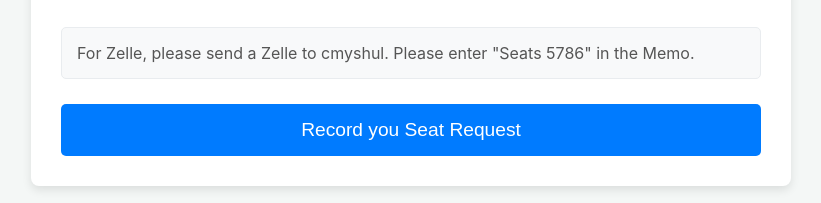
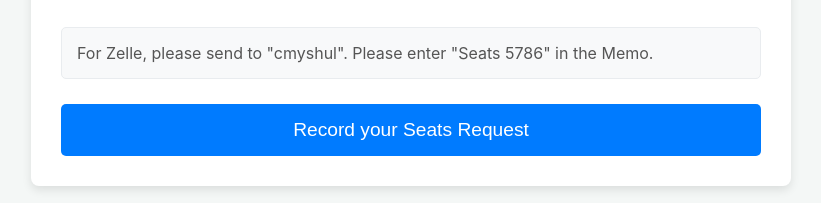
Before and after one commit to CMYShul/Shul-Seats, a website: page index.html in a window 1280 px wide. Shown: the part 1252-1455 px from the top of the page, without its empty margins (229-1050 px from the left). Drawn offline with Linux system fonts and the light colour scheme; a script that the page names is missing.

Commit message:
Update index.html

```diff
--- a/index.html
+++ b/index.html
@@ -85,9 +85,9 @@
                 <h2>Total: $<span id="total-price">0.00</span></h2>
             </div>
 <div class="form-section email-copy-section">
-                <p>For Zelle, please send a Zelle to cmyshul. Please enter "Seats 5786" in the Memo.</p>
+                <p>For Zelle, please send to "cmyshul". Please enter "Seats 5786" in the Memo.</p>
             </div>
-                <button type="submit" class="donate-button">Record you Seat Request</button>
+                <button type="submit" class="donate-button">Record your Seats Request</button>
             </div>
         </form>
     </div>
```
